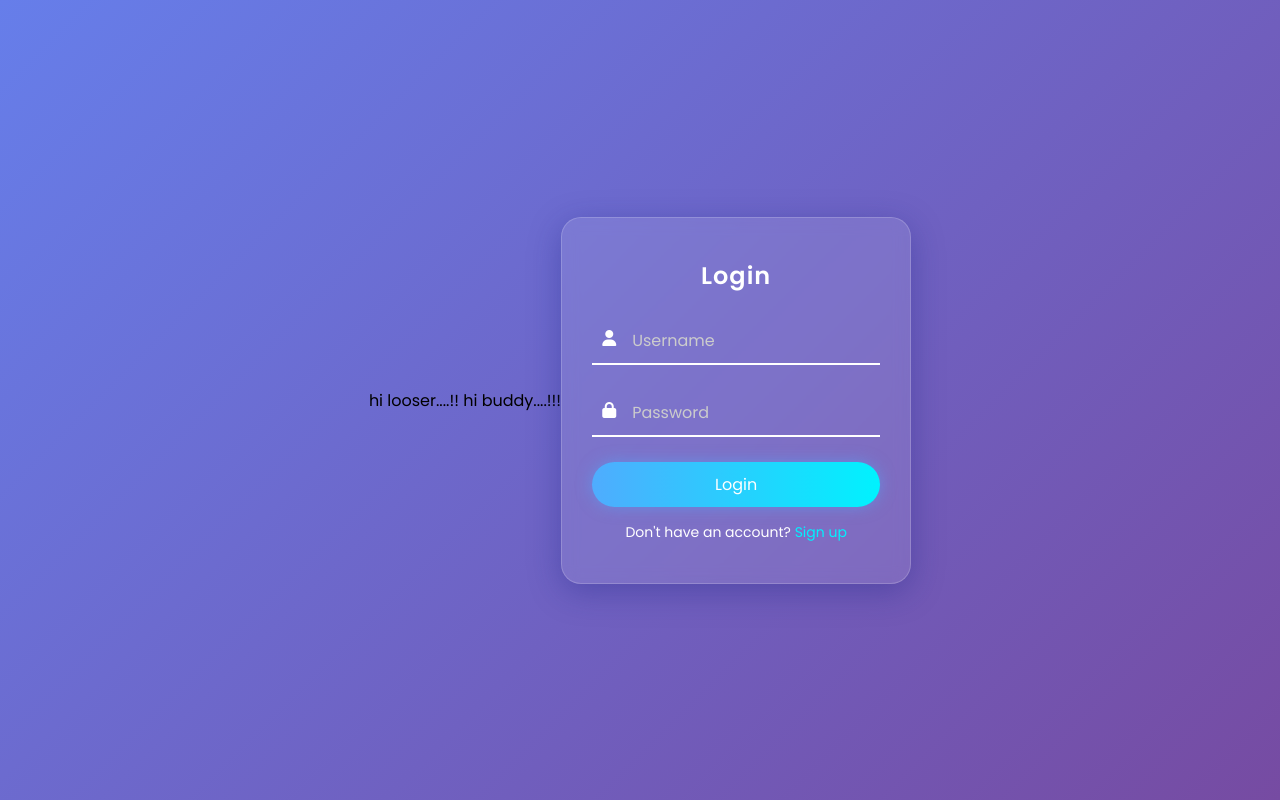
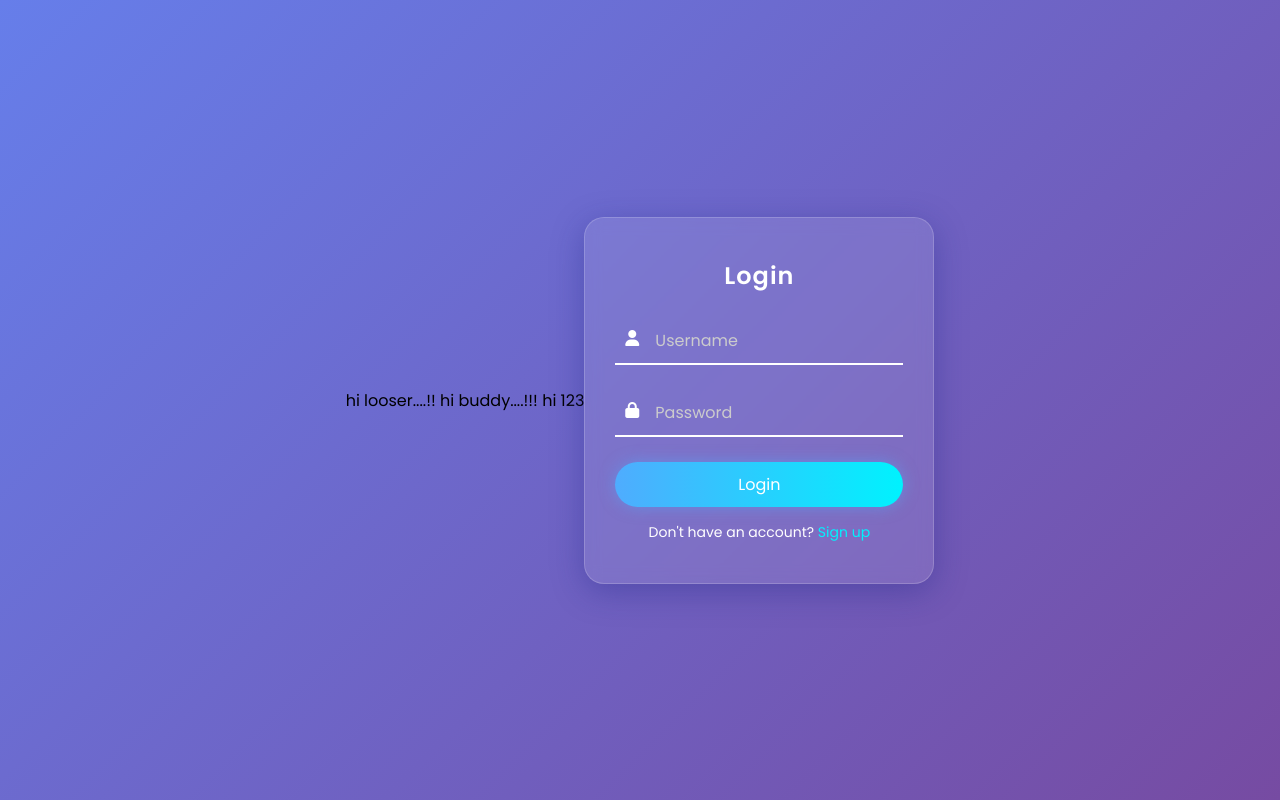
Before and after one commit to Empirecrazy007/login_page, a plain HTML site: page index.html in a window 1280 px wide. Drawn offline with Linux system fonts and the light colour scheme.

Commit message:
Add greeting 'hi 123' to index.html

```diff
--- a/index.html
+++ b/index.html
@@ -124,6 +124,7 @@
 <body>
 hi looser....!!
 hi buddy....!!!
+  hi 123
   <div class="container">
     <h2>Login</h2>
     <form id="loginForm">
```
